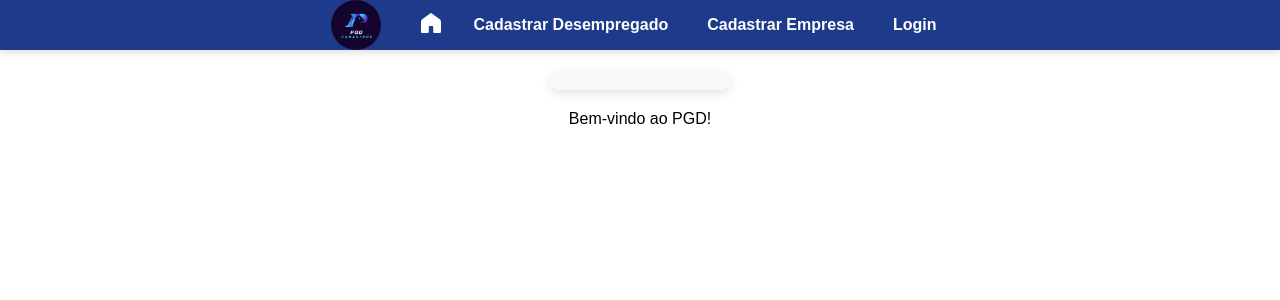
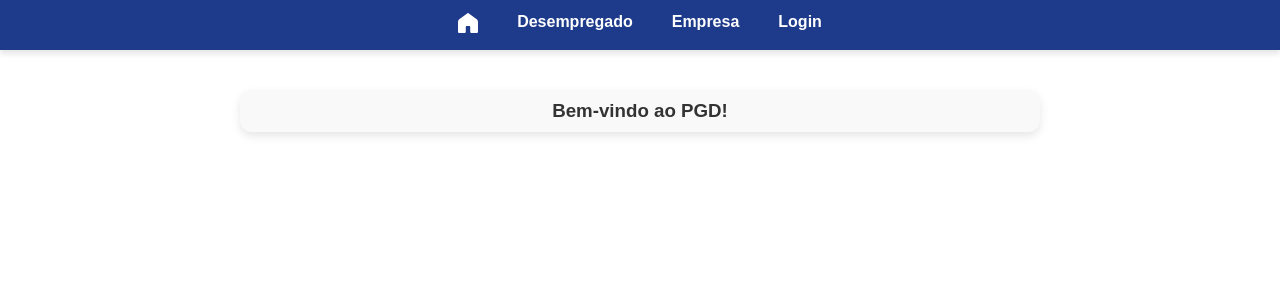
Before and after one commit to Elsonmauricio/PGD, a Flask app: page / in a window 1280 px wide. Shown: the top 300 px of the page. Run offline with Flask 3, Linux system fonts and the light colour scheme.

Commit message:
segnda-feira

```diff
--- a/static/index.css
+++ b/static/index.css
@@ -36,8 +36,8 @@ body {
     display: flex;               /* Ativa flexbox para a barra */
     justify-content: center;     /* Centraliza todos os itens na barra */
     align-items: center;         /* Alinha verticalmente o conteúdo */
-    background-color: #0078d4;  /* Azul moderno */
-    padding: 5px 10px;          /* Reduzir o espaçamento interno */
+    background-color: #1e3a8a;  /* Azul escuro */
+    padding: 10px 20px;         /* Adiciona padding */
     height: 50px;                /* Definir uma altura menor */
     width: 100%;                 /* Aumenta a largura da barra para 100% */
     position: fixed;             /* Fixa a barra no topo da página */
@@ -442,13 +442,30 @@ h1, h2, h3 {
 }
 
 @media (max-width: 768px) {
+  .top-nav {
+    flex-direction: column; /* Coloca os itens da navegação verticalmente */
+    padding: 1rem; /* Adiciona padding em telas menores */
+  }
+
   .nav-container {
     flex-direction: column; /* Coloca os itens da navegação verticalmente */
-    align-items: center;
+    align-items: center; /* Centraliza os itens */
   }
 
   .nav-item {
-    font-size: 0.9rem;
-    padding: 10px;
+    font-size: 0.9rem; /* Ajusta o tamanho da fonte */
+    padding: 10px; /* Ajusta o padding */
+  }
+
+  .page-container {
+    padding: 10px; /* Adiciona padding para evitar que o conteúdo fique colado nas bordas */
+  }
+
+  .form-container {
+    padding: 15px; /* Adiciona padding ao formulário */
+  }
+
+  .submit-button {
+    width: 100%; /* Faz o botão ocupar toda a largura disponível */
   }
 }
--- a/templates/index.html
+++ b/templates/index.html
@@ -10,57 +10,32 @@
     />
   </head>
   <body>
-    <div>
-      <header>
+
+      <header >
         <nav class="top-nav">
-          <div class="nav-container">
-            <!-- Logotipo no canto esquerdo -->
-            <a href="/" class="logo-link">
-              <img
-                src="{{ url_for('static', filename='image/logo.png') }}"
-                alt="Logotipo"
-                class="logo"
-              />
-            </a>
-
+          <div class="nav-container flex justify-between items-center">
             <!-- Botão -->
-            <a href="/" class="button-container">
-              <div
-                class="hover:cursor-pointer hover:bg-slate-800 p-2 rounded-full transition-all duration-500"
-              >
-                <svg
-                  width="20"
-                  height="20"
-                  viewBox="0 0 30 30"
-                  fill="none"
-                  xmlns="http://www.w3.org/2000/svg"
-                >
-                  <path
-                    d="M27.9167 30H20.4167C19.2658 30 18.3333 29.1392 18.3333 28.0769V21.1538C18.3333 20.3038 17.5875 19.6154 16.6667 19.6154H13.3333C12.4125 19.6154 11.6667 20.3038 11.6667 21.1538V28.0769C11.6667 29.1392 10.7342 30 9.58333 30H2.08333C0.9325 30 0 29.1392 0 28.0769V13.3946C0 11.6262 0.878334 9.95539 2.3825 8.86154L14.2258 0.246923C14.68 -0.0823077 15.32 -0.0823077 15.7733 0.246923L27.6183 8.86154C29.1225 9.95539 30 11.6254 30 13.3931V28.0769C30 29.1392 29.0675 30 27.9167 30Z"
-                    fill="white"
-                  ></path>
-                </svg>
-              </div>
-            </a>
+           <div class="nav-links">
+            <a href="/" class="nav-item">
+              <div class="hover:cursor-pointer hover:bg-slate-800 p-2 rounded-full transition-all duration-500" >
+                <svg  width="20"  height="20" viewBox="0 0 30 30" fill="none" xmlns="http://www.w3.org/2000/svg" >
+                  <path d="M27.9167 30H20.4167C19.2658 30 18.3333 29.1392 18.3333 28.0769V21.1538C18.3333 20.3038 17.5875 19.6154 16.6667 19.6154H13.3333C12.4125 19.6154 11.6667 20.3038 11.6667 21.1538V28.0769C11.6667 29.1392 10.7342 30 9.58333 30H2.08333C0.9325 30 0 29.1392 0 28.0769V13.3946C0 11.6262 0.878334 9.95539 2.3825 8.86154L14.2258 0.246923C14.68 -0.0823077 15.32 -0.0823077 15.7733 0.246923L27.6183 8.86154C29.1225 9.95539 30 11.6254 30 13.3931V28.0769C30 29.1392 29.0675 30 27.9167 30Z" fill="white"></path></svg>
+              </div></a>
 
             <!-- Links de navegação -->
-            <div class="nav-links">
-              <a href="/cadastrar_desempregado" class="nav-item"
-                >Cadastrar Desempregado</a
-              >
-              <a href="/cadastrar_empresa" class="nav-item"
-                >Cadastrar Empresa</a
-              >
+              <a href="/cadastrar_desempregado" class="nav-item" > Desempregado</a >
+              <a href="/cadastrar_empresa" class="nav-item" > Empresa</a>
               <a href="/login" class="nav-item">Login</a>
             </div>
           </div>
         </nav>
       </header>
 
-      <div class="page-container"></div>
       <main class="main-content">
-        <p>{{ message }}</p>
+       <div class="page-container">
+        <h3><p>{{ message }}</p></h3>
+       </div>
       </main>
-    </div>
+
   </body>
 </html>
```
Also changed, not shown: templates/area_desempregado.html (+10 -5 lines), templates/area_empresa_candidato.html (+10 -6 lines), templates/cadastrar_desempregado.html (+13 -10 lines), templates/cadastrar_empresa.html (+13 -10 lines).
